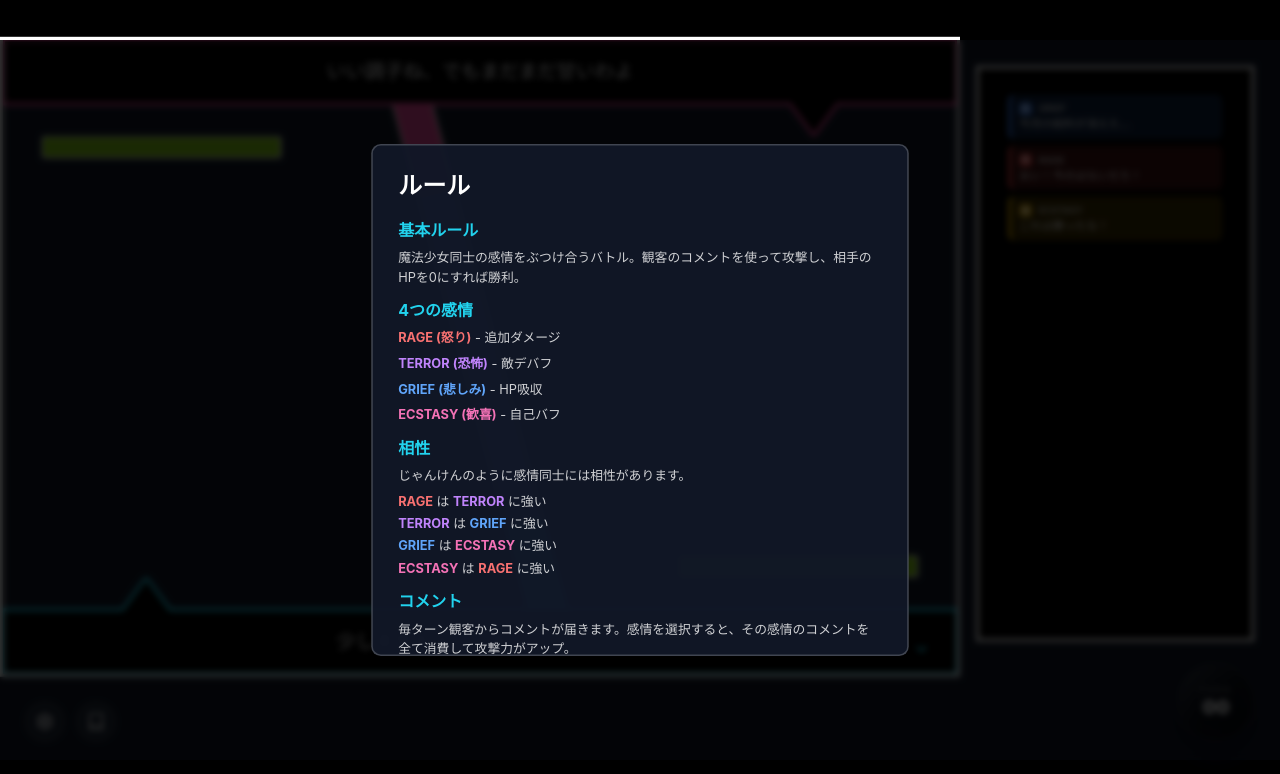
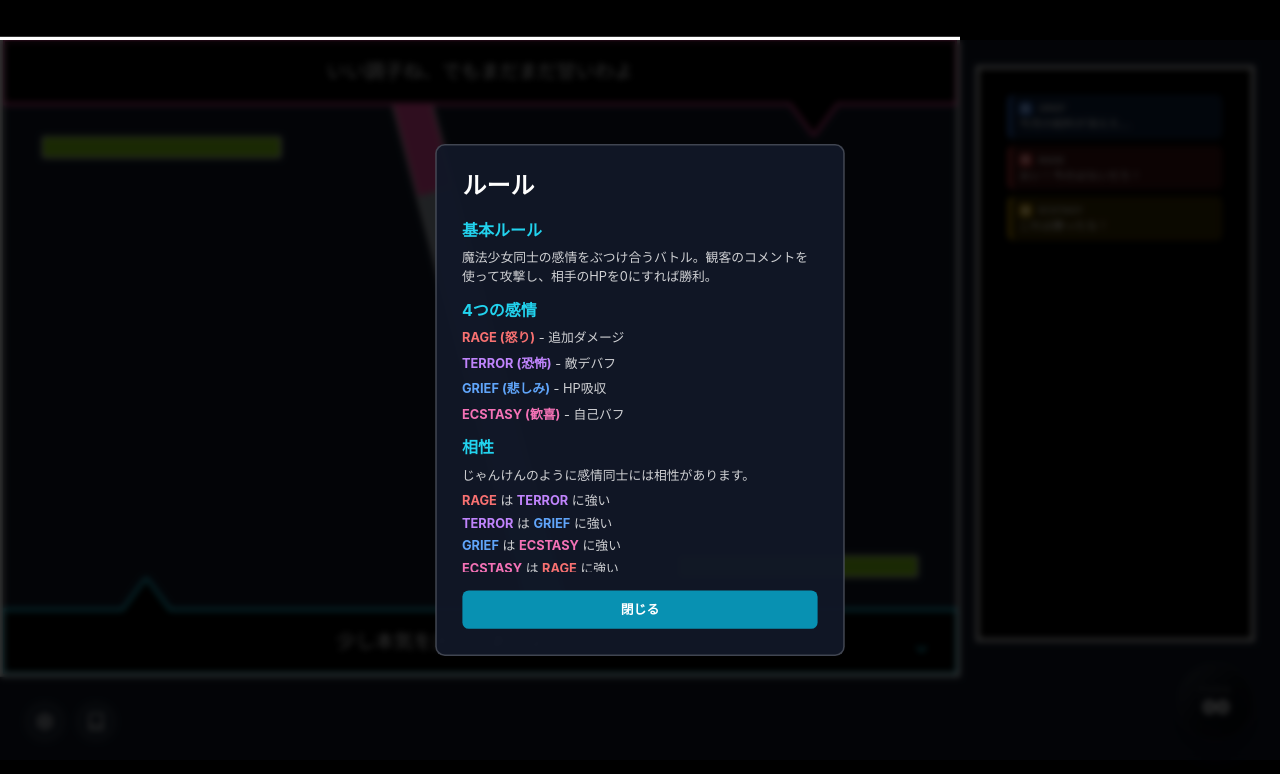
Before and after one commit to naolab/magical-arena-sim, a Next.js app: page /battle in a window 1280 px wide. Both pictures are taken after a click on the button 96 px from the left and 721 px from the top of the page. Shown: the top 774 px of the page. Built offline with nearby package versions, Linux system fonts and the light colour scheme.

Commit message:
fix: keep rules modal close button visible

```diff
--- a/src/components/RulesModal.tsx
+++ b/src/components/RulesModal.tsx
@@ -20,7 +20,7 @@ export function RulesModal({ isOpen, onClose, version = 'v1' }: RulesModalProps)
           <div className="absolute inset-0 bg-[radial-gradient(circle_at_top,_rgba(255,255,255,0.18),_transparent_55%)]" />
         </div>
 
-        <div className="relative">
+        <div className="relative flex max-h-[85vh] flex-col">
           <div className="mb-6 flex items-center justify-between">
             <h2 className="text-3xl font-black text-white">ルール</h2>
             <button
@@ -31,7 +31,7 @@ export function RulesModal({ isOpen, onClose, version = 'v1' }: RulesModalProps)
             </button>
           </div>
 
-          <div className="max-h-[calc(85vh-140px)] overflow-y-auto pr-2">
+          <div className="flex-1 overflow-y-auto pr-2 pb-1">
             {version === 'v2' ? <RulesContentV2 /> : <RulesContentV1 />}
           </div>
 
--- a/src/components/battle-v2/RulesModal.tsx
+++ b/src/components/battle-v2/RulesModal.tsx
@@ -29,12 +29,14 @@ export function RulesModal() {
           >
             {/* モーダル内容 */}
             <div
-              className="bg-gray-900/95 border-2 border-white/20 rounded-xl p-8 max-w-2xl max-h-[80vh] overflow-y-auto"
+              className="bg-gray-900/95 border-2 border-white/20 rounded-xl p-8 max-w-2xl max-h-[80vh] w-[min(90vw,32rem)] flex flex-col"
               onClick={(e) => e.stopPropagation()}
             >
               <h2 className="text-3xl font-bold text-white mb-6">ルール</h2>
 
-              <RulesContent />
+              <div className="flex-1 overflow-y-auto pr-1 pb-1">
+                <RulesContent />
+              </div>
 
               <button
                 onClick={() => setIsOpen(false)}
```
